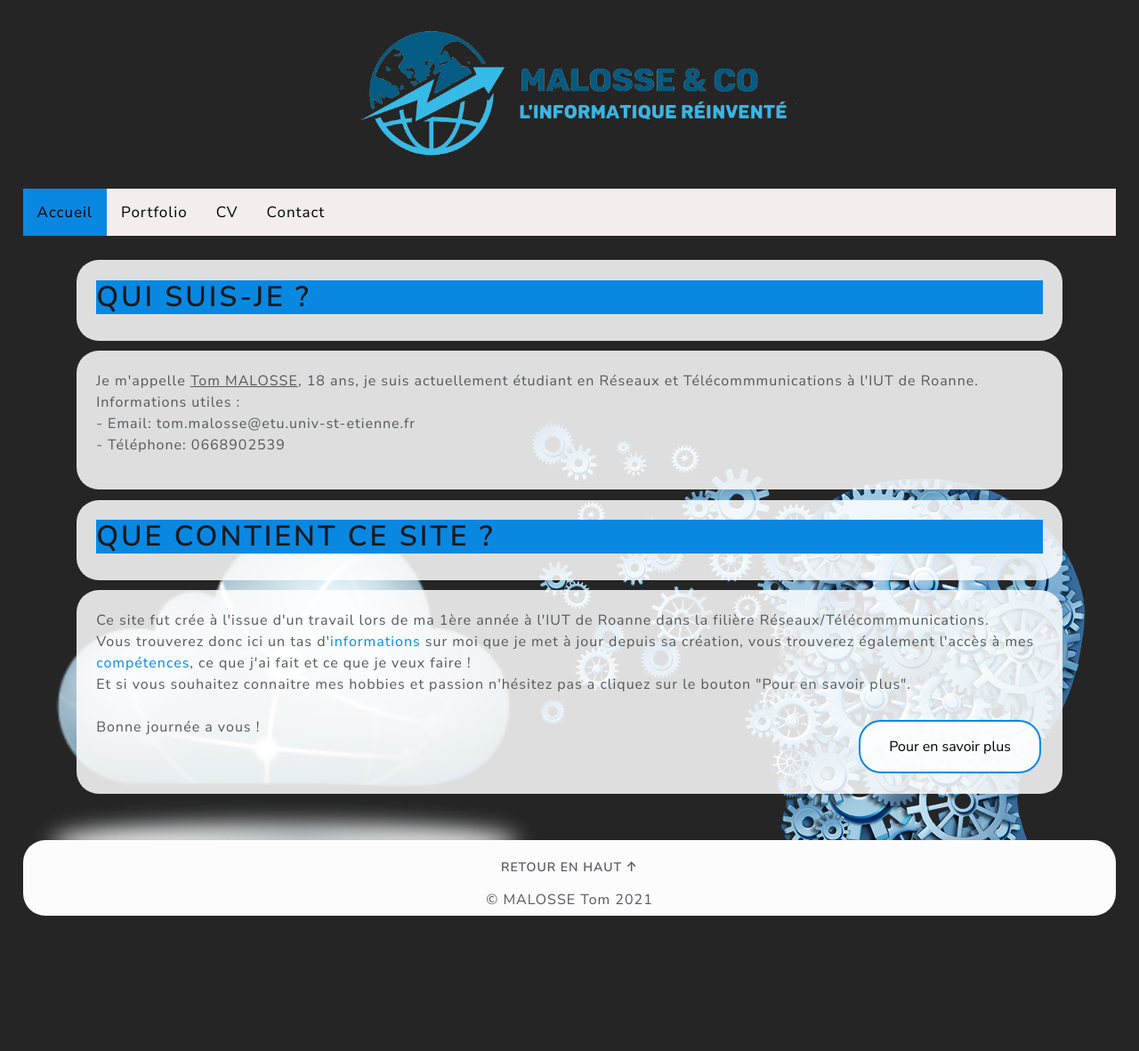
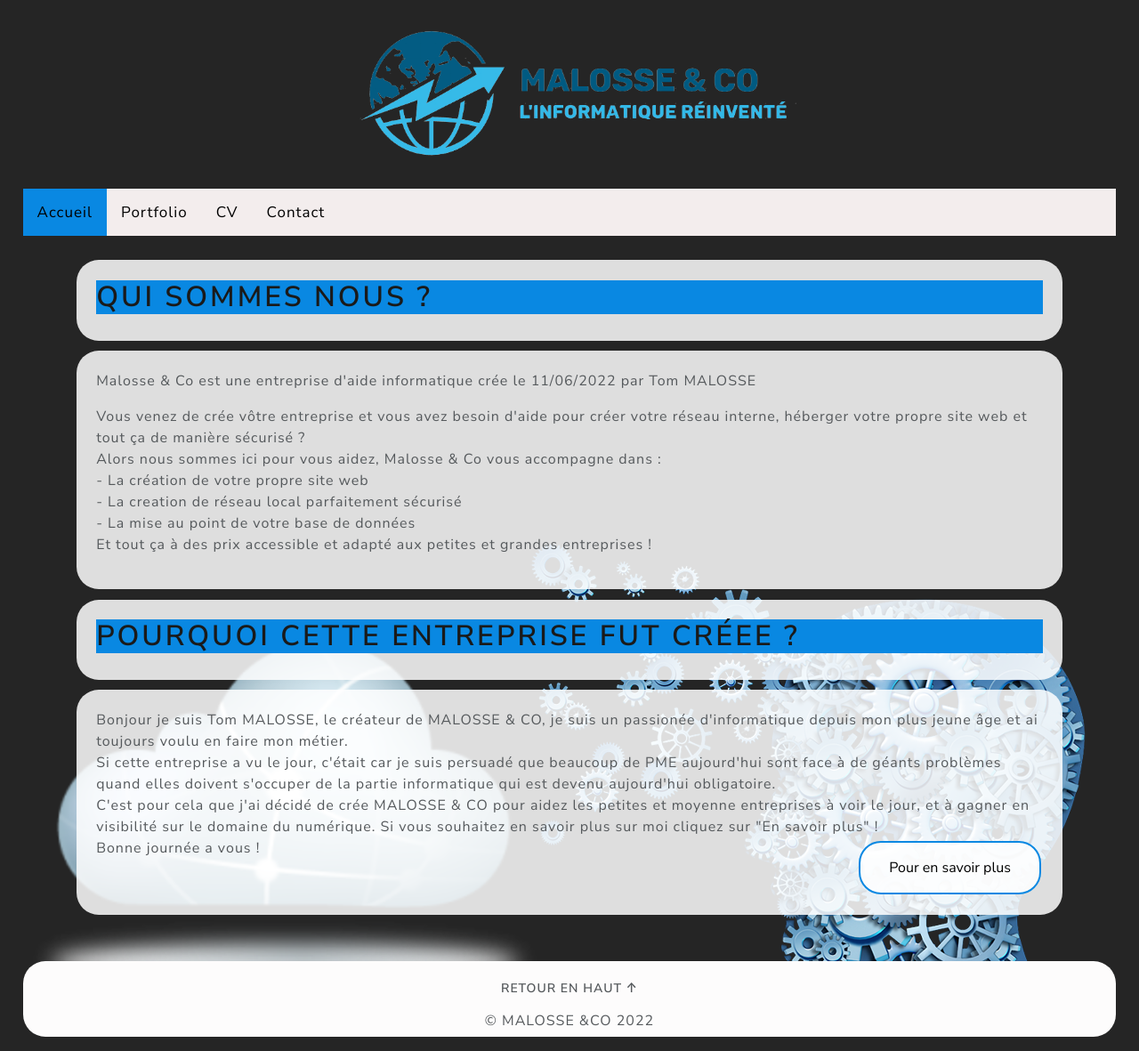
Before and after one commit to Skairik/SiteSae23_2, a Symfony app: template templates/blog/home.html.twig in a window 1280 px wide. Shown: the whole page at 89% size. Before the commit the page ends 1029 px from the top, so only its background shows below. Run offline with Twig, Linux system fonts and the light colour scheme; the template is opened without the code that fills it, so the values that code supplies are empty; some libraries are stand-ins or nearby versions.

Commit message:
Debut form

```diff
--- a/templates/base.html.twig
+++ b/templates/base.html.twig
@@ -35,7 +35,7 @@
             <div class="container">
               {% block body %}{% endblock %}
             </div>
-            <p class ="Fin" ><a href="#" class="btn btn-default">Retour en haut ↑</a><br> © MALOSSE Tom 2021</p>
+            <p class ="Fin" ><a href="#" class="btn btn-default">Retour en haut ↑</a><br> © MALOSSE &CO 2022</p>
           </div>
         </div>
       </div>
@@ -51,10 +51,10 @@
         function checkBox() {
           var checkBox = document.getElementById("myCheck");
           var text = document.getElementById("text");
-          var mail = document.getElementById("mail");
-          var name = document.getElementById("nom");
+          var name = document.getElementById("name");
+          var entname = document.getElementById("entname");
           if (checkBox.checked == true){
-            if (mail.value!="" && name.value!=""){
+            if (name.value!="" && entname.value!=""){
               text.style.display = "block";
             }
             else{
--- a/templates/blog/home.html.twig
+++ b/templates/blog/home.html.twig
@@ -2,27 +2,33 @@
 
 {% block body %}
 <div class="Texte">
-    <h1 class="BgVert"><b> Qui suis-je ?</b> </h1>
+    <h1 class="BgVert"><b> Qui sommes nous ?</b> </h1>
 </div>
 <div class="row">
     <div class="col-sm-12">
         <div class="Texte">
-            <p>Je m'appelle <u>Tom MALOSSE</u>, 18 ans, je suis actuellement étudiant en Réseaux et Télécommmunications à l'IUT de Roanne.<br>
-            Informations utiles : <br>
-            - Email: tom.malosse@etu.univ-st-etienne.fr <br>
-            - Téléphone: 0668902539</p>
+            <p> Malosse & Co est une entreprise d'aide informatique crée le 11/06/2022 par Tom MALOSSE<p>
+            <p> Vous venez de crée vôtre entreprise et vous avez besoin d'aide pour créer votre réseau interne,
+            héberger votre propre site web et tout ça de manière sécurisé ?<br> Alors nous sommes ici pour vous aidez, Malosse & Co vous accompagne dans :<br>
+            - La création de votre propre site web <br>
+            - La creation de réseau local parfaitement sécurisé <br>
+            - La mise au point de votre base de données <br>
+            Et tout ça à des prix accessible et adapté aux petites et grandes entreprises ! <br>
 
         </div>
     </div>
 </div>
 <div class="Texte">
-    <h1 class="BgVert"><b> Que contient ce site ?</b> </h1>
+    <h1 class="BgVert"><b>Pourquoi cette entreprise fut créee ?</b> </h1>
 </div>
 <div class="Texte">
-    <p>Ce site fut crée à l'issue d'un travail lors de ma 1ère année à l'IUT de Roanne dans la filière Réseaux/Télécommmunications.<br>
-    Vous trouverez donc ici un tas d'<a href="/cv">informations</a> sur moi que je met à jour depuis sa création,
-    vous trouverez également l'accès à mes <a href="/portfolio">compétences</a>, ce que j'ai fait et ce que je veux faire !<br>
-    Et si vous souhaitez connaitre mes hobbies et passion n'hésitez pas a cliquez sur le bouton "Pour en savoir plus". <br>
+    Bonjour je suis Tom MALOSSE, le créateur de MALOSSE & CO, je suis un passionée d'informatique depuis mon plus
+     jeune âge et ai toujours voulu en faire mon métier.<br>
+    Si cette entreprise a vu le jour, c'était car je suis persuadé que beaucoup de PME aujourd'hui sont face à
+     de géants problèmes quand elles doivent s'occuper de la partie informatique qui est devenu aujourd'hui obligatoire.<br>
+    C'est pour cela que j'ai décidé de crée MALOSSE & CO pour aidez les petites et moyenne entreprises à voir le jour,
+     et à gagner en visibilité sur le domaine du numérique.
+    Si vous souhaitez en savoir plus sur moi cliquez sur "En savoir plus" !
     <br>
     Bonne journée a vous !
     <button class="button buttonvert pull-right" onclick="window.location.href = '/ensavoirplus';">Pour en savoir plus</button>
```
Also changed, not shown: templates/blog/contact.html.twig (+11 -6 lines).
